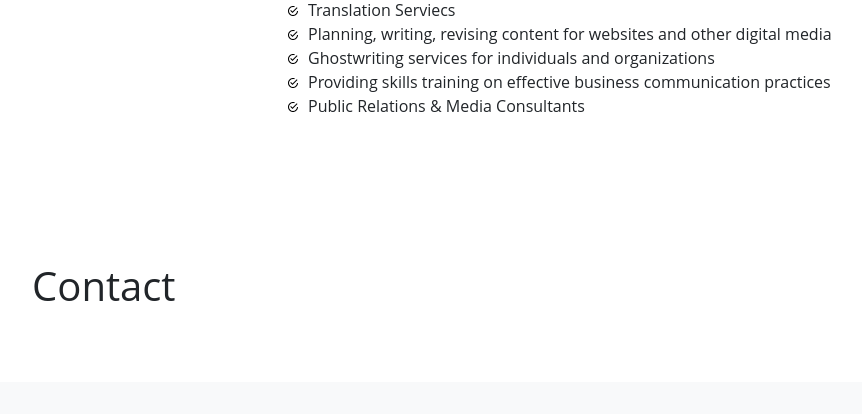
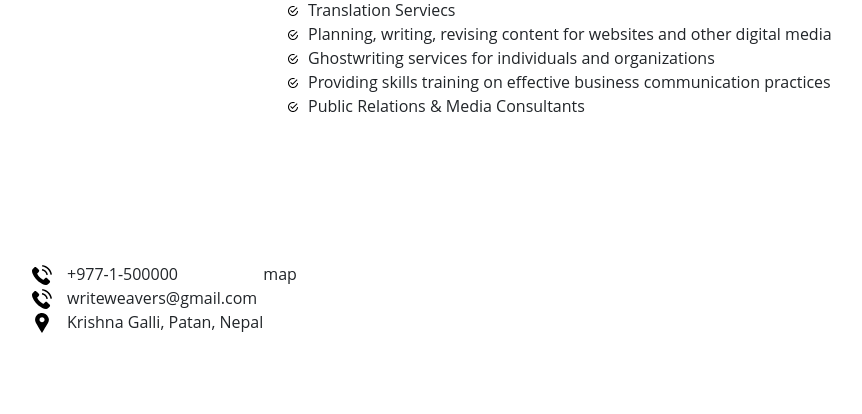
Before and after one commit to dahalad/writeweavers, a Django app: page /home/ in a window 1280 px wide. Shown: the part 1133-1547 px from the top of the page, without its empty margins (96-958 px from the left). Before the commit the page ends 1434 px from the top, so only its background shows below. Run offline with Django 3.2, Linux system fonts and the light colour scheme; grey boxes labelled with a size stand in for pictures from a placeholder-image service; some libraries are stand-ins or nearby versions.

Commit message:
intra page anchors

```diff
--- a/wweavers/staticpage/static/css/staticpage_css.css
+++ b/wweavers/staticpage/static/css/staticpage_css.css
@@ -4,7 +4,7 @@
 	font-family: 'Open Sans', sans-serif;
 }
 
-a {
+a, a:hover {
     outline: none;
     color: rgba(0,0,0,.9);
     font-weight: strong;
@@ -101,7 +101,7 @@ a {
     padding-left: 30%;
 }
 
-.services ul {
+.services ul, .contact-details ul {
     list-style-type: none;
 }
 
@@ -115,3 +115,7 @@ a {
     background-repeat: no-repeat;
     margin-right: 10px;
 }
+
+.contact-item {
+    margin-left: 15px;
+}
--- a/wweavers/staticpage/templates/staticpage/base.html
+++ b/wweavers/staticpage/templates/staticpage/base.html
@@ -32,16 +32,16 @@
     <div class="collapse navbar-collapse flex-grow-1 text-right" id="myNavbar">
         <ul class="navbar-nav ml-auto flex-nowrap">
             <li id="home-tab" class="nav-item active">
-                <a href="#" class="nav-link m-2 menu-item nav-active" onclick="setActive('home-tab')"><b>Home</b></a>
+                <a href="#home" class="nav-link m-2 menu-item nav-active" onclick="setActive('home-tab')"><b>Home</b></a>
             </li>
             <li id="about-tab" class="nav-item">
-                <a href="#" class="nav-link m-2 menu-item" onclick="setActive('about-tab')"><b>About Us</b></a>
+                <a href="#about" class="nav-link m-2 menu-item" onclick="setActive('about-tab')"><b>About Us</b></a>
             </li>
             <li id="services-tab" class="nav-item">
-                <a href="#" class="nav-link m-2 menu-item" onclick="setActive('services-tab')"><b>Our Services</b></a>
+                <a href="#services" class="nav-link m-2 menu-item" onclick="setActive('services-tab')"><b>Our Services</b></a>
             </li>
             <li id="contact-tab" class="nav-item">
-                <a href="#" class="nav-link m-2 menu-item" onclick="setActive('contact-tab')"><b>Contact Us</b></a>
+                <a href="#contact" class="nav-link m-2 menu-item" onclick="setActive('contact-tab')"><b>Contact Us</b></a>
             </li>
         </ul>
     </div>
--- a/wweavers/staticpage/templates/staticpage/homepage.html
+++ b/wweavers/staticpage/templates/staticpage/homepage.html
@@ -4,14 +4,14 @@
 
 {% block content %}
 
-<div class="home home-section">
+<div class="home home-section"  id="home">
     <sapn class="small-text">Helping Businesses, Non-Profits, Individuals</sapn><br>
     <sapn class="big-text"><b>Create And Deliver</b></sapn><br>
     <sapn class="big-text"><b>Quality Communication Material</b></sapn><br>
     <button type="button" class="learn-more-btn">Learn More</button>
 </div>
 
-<div class="about home-section">
+<div class="about home-section" id="about">
     <div class="big-text about-us-title"><p><b>About Us</b></p></div>
     <div><p>WriteWeavers is a company formed to address the needs of quality communication
     services in Nepal. We specialize in written communication and PR services.
@@ -36,8 +36,8 @@
     </div>
 </div>
 
-<div class="services home-section">
-    <div class="big-text"><p><b>Our Services</b></p></div>
+<div class="services home-section" id="services">
+    <div class="big-text" ><p><b>Our Services</b></p></div>
     <p>Our Service portfolio includes, but is not limited to, the following</p>
     <ul>
         <li>Planning, writing and editing articles for magazines and broadsheets</li>
@@ -51,8 +51,17 @@
     </ul>
 </div>
 
-<div class="contact home-section">
-    <h1>Contact</h1>
+<div class="contact home-section group">
+    <div class="contact-details lefter">
+        <ul>
+            <li><img src="/static/css/telephone.svg" alt="Phone Number" style="width: 20px"><span class="contact-item">+977-1-500000</span></li>
+            <li><img src="/static/css/telephone.svg" alt="E-mail Address" style="width: 20px"><span class="contact-item">writeweavers@gmail.com</span></li>
+            <li><img src="/static/css/location.svg" alt="Location" style="width: 20px"><span class="contact-item">Krishna Galli, Patan, Nepal</span></li>
+        </ul>
+    </div>
+    <div class="map righter">
+        map
+    </div>
 </div>
 
 {% endblock %}
```
Also changed, not shown: wweavers/staticpage/static/css/location.svg (added), wweavers/staticpage/static/css/telephone.svg (added).
